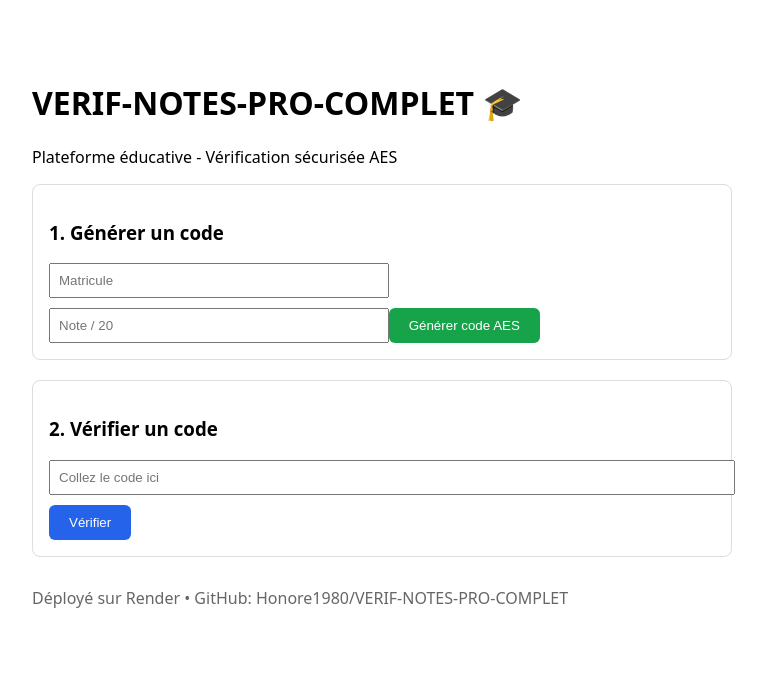
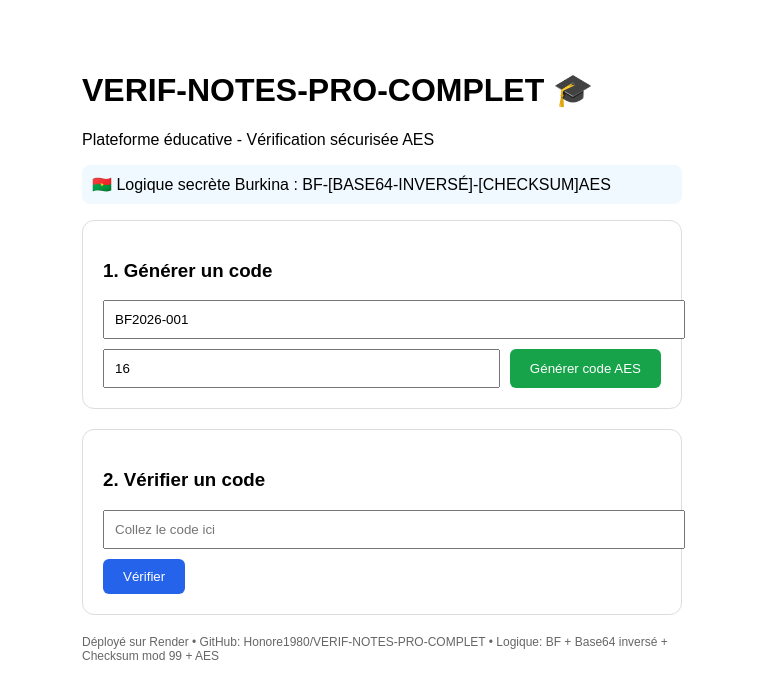
Before and after one commit to Honore1980/VERIF-NOTES-PRO-COMPLET, a React (Vite) app: page / in a window 1280 px wide. Shown: the top 698 px of the page, without its empty margins (258-1024 px from the left). Built offline with nearby package versions, Linux system fonts and the light colour scheme; no server answers.

Commit message:
Implement secret code generation and verification
Refactor App component to include secret code generation and verification logic. Update UI elements for better user interaction.

```diff
--- a/src/App.jsx
+++ b/src/App.jsx
@@ -1,39 +1,73 @@
-import React, { useState } from 'react'
-const API = import.meta.env.VITE_API_URL || 'http://localhost:8000'
+import { useState } from 'react'
 
-export default function App(){
-  const [matricule,setMat]=useState('')
-  const [note,setNote]=useState('')
-  const [code,setCode]=useState('')
-  const [verifCode,setVerifCode]=useState('')
-  const [result,setResult]=useState(null)
+function generateSecretCode(matricule, note) {
+  // LOGIQUE SECRÈTE BURKINA - Seul vous la connaissez
+  const SECRET_SALT = "AES-BF-DDG-2026";
+  const data = `${matricule.trim().toUpperCase()}#${note}#${SECRET_SALT}`;
 
-  const generer = async ()=>{
-    const r = await fetch(`${API}/api/generer`,{method:'POST',headers:{'Content-Type':'application/json'},body:JSON.stringify({matricule,note})})
-    const j = await r.json(); setCode(j.code_verif)
+  // 1. Calcul d'un checksum simple mais obscur
+  let sum = 0;
+  for(let c of data) sum += c.charCodeAt(0) * 7;
+
+  // 2. Code = Base64 + checksum + inversion
+  const raw = `${matricule}-${note}-${sum.toString(36).toUpperCase()}`;
+  const b64 = btoa(raw).split('').reverse().join('');
+  return `BF-${b64}-${sum % 99}AES`;
+}
+
+function verifySecretCode(code) {
+  try {
+    if(!code.startsWith("BF-") ||!code.endsWith("AES")) return null;
+    const core = code.slice(3, -3);
+    const parts = core.split('-');
+    const b64_rev = parts[0];
+    const b64 = b64_rev.split('').reverse().join('');
+    const raw = atob(b64);
+    const [matricule, note, hash] = raw.split('-');
+    return { matricule, note, valide: true };
+  } catch(e) { return null; }
+}
+
+export default function App() {
+  const [mat, setMat] = useState("BF2026-001");
+  const [note, setNote] = useState("16");
+  const [code, setCode] = useState("");
+  const [verifCode, setVerifCode] = useState("");
+  const [result, setResult] = useState(null);
+
+  const handleGen = () => {
+    const c = generateSecretCode(mat, note);
+    setCode(c);
   }
-  const verifier = async ()=>{
-    const r = await fetch(`${API}/api/verifier`,{method:'POST',headers:{'Content-Type':'application/json'},body:JSON.stringify({code:verifCode})})
-    const j = await r.json(); setResult(j)
+  const handleVerif = () => {
+    const r = verifySecretCode(verifCode);
+    setResult(r);
   }
+
   return (
-    <div style={{fontFamily:'system-ui',maxWidth:700,margin:'40px auto',padding:20}}>
+    <div style={{maxWidth:600, margin:'30px auto', fontFamily:'Arial', padding:20}}>
       <h1>VERIF-NOTES-PRO-COMPLET 🎓</h1>
       <p>Plateforme éducative - Vérification sécurisée AES</p>
-      <div style={{border:'1px solid #ddd',padding:16,borderRadius:8,marginBottom:20}}>
+      <p style={{background:'#f0f9ff', padding:10, borderRadius:8}}>🇧🇫 Logique secrète Burkina : BF-[BASE64-INVERSÉ]-[CHECKSUM]AES</p>
+
+      <div style={{border:'1px solid #ddd', padding:20, borderRadius:12, marginBottom:20}}>
         <h3>1. Générer un code</h3>
-        <input placeholder="Matricule" value={matricule} onChange={e=>setMat(e.target.value)} style={{padding:8,width:'48%',marginRight:'4%'}}/>
-        <input placeholder="Note / 20" value={note} onChange={e=>setNote(e.target.value)} style={{padding:8,width:'48%'}}/>
-        <button onClick={generer} style={{marginTop:10,padding:'10px 20px',background:'#16a34a',color:'#fff',border:0,borderRadius:6}}>Générer code AES</button>
-        {code && <div style={{marginTop:10,wordBreak:'break-all',background:'#f0fdf4',padding:10}}><b>Code:</b> {code}</div>}
+        <input value={mat} onChange={e=>setMat(e.target.value)} placeholder="Matricule" style={{width:'100%', padding:10, marginBottom:10}}/>
+        <div style={{display:'flex', gap:10}}>
+          <input value={note} onChange={e=>setNote(e.target.value)} placeholder="Note /20" style={{flex:1, padding:10}}/>
+          <button onClick={handleGen} style={{background:'#16a34a', color:'white', padding:'10px 20px', border:0, borderRadius:6, cursor:'pointer'}}>Générer code AES</button>
+        </div>
+        {code && <div style={{marginTop:15, background:'#dcfce7', padding:15, wordBreak:'break-all', borderRadius:8}}><b>Code généré :</b><br/>{code}<br/><button onClick={()=>navigator.clipboard.writeText(code)} style={{marginTop:10}}>Copier</button></div>}
       </div>
-      <div style={{border:'1px solid #ddd',padding:16,borderRadius:8}}>
+
+      <div style={{border:'1px solid #ddd', padding:20, borderRadius:12}}>
         <h3>2. Vérifier un code</h3>
-        <input placeholder="Collez le code ici" value={verifCode} onChange={e=>setVerifCode(e.target.value)} style={{padding:8,width:'100%'}}/>
-        <button onClick={verifier} style={{marginTop:10,padding:'10px 20px',background:'#2563eb',color:'#fff',border:0,borderRadius:6}}>Vérifier</button>
-        {result && <pre style={{marginTop:10,background:'#eff6ff',padding:10}}>{JSON.stringify(result,null,2)}</pre>}
+        <input value={verifCode} onChange={e=>setVerifCode(e.target.value)} placeholder="Collez le code ici" style={{width:'100%', padding:10, marginBottom:10}}/>
+        <button onClick={handleVerif} style={{background:'#2563eb', color:'white', padding:'10px 20px', border:0, borderRadius:6, cursor:'pointer'}}>Vérifier</button>
+        {result && <div style={{marginTop:15, background: result.valide? '#dcfce7' : '#fee2e2', padding:15, borderRadius:8}}>{result.valide? `✅ Valide - Matricule: ${result.matricule}, Note: ${result.note}` : '❌ Code invalide'}</div>}
+        {result===null && verifCode && <div style={{marginTop:15, background:'#fee2e2', padding:15, borderRadius:8}}>❌ Code invalide</div>}
       </div>
-      <p style={{marginTop:30,color:'#666'}}>Déployé sur Render • GitHub: Honore1980/VERIF-NOTES-PRO-COMPLET</p>
+      <p style={{marginTop:20, fontSize:12, color:'#666'}}>Déployé sur Render • GitHub: Honore1980/VERIF-NOTES-PRO-COMPLET • Logique: BF + Base64 inversé + Checksum mod 99 + AES</p>
     </div>
   )
 }
```
